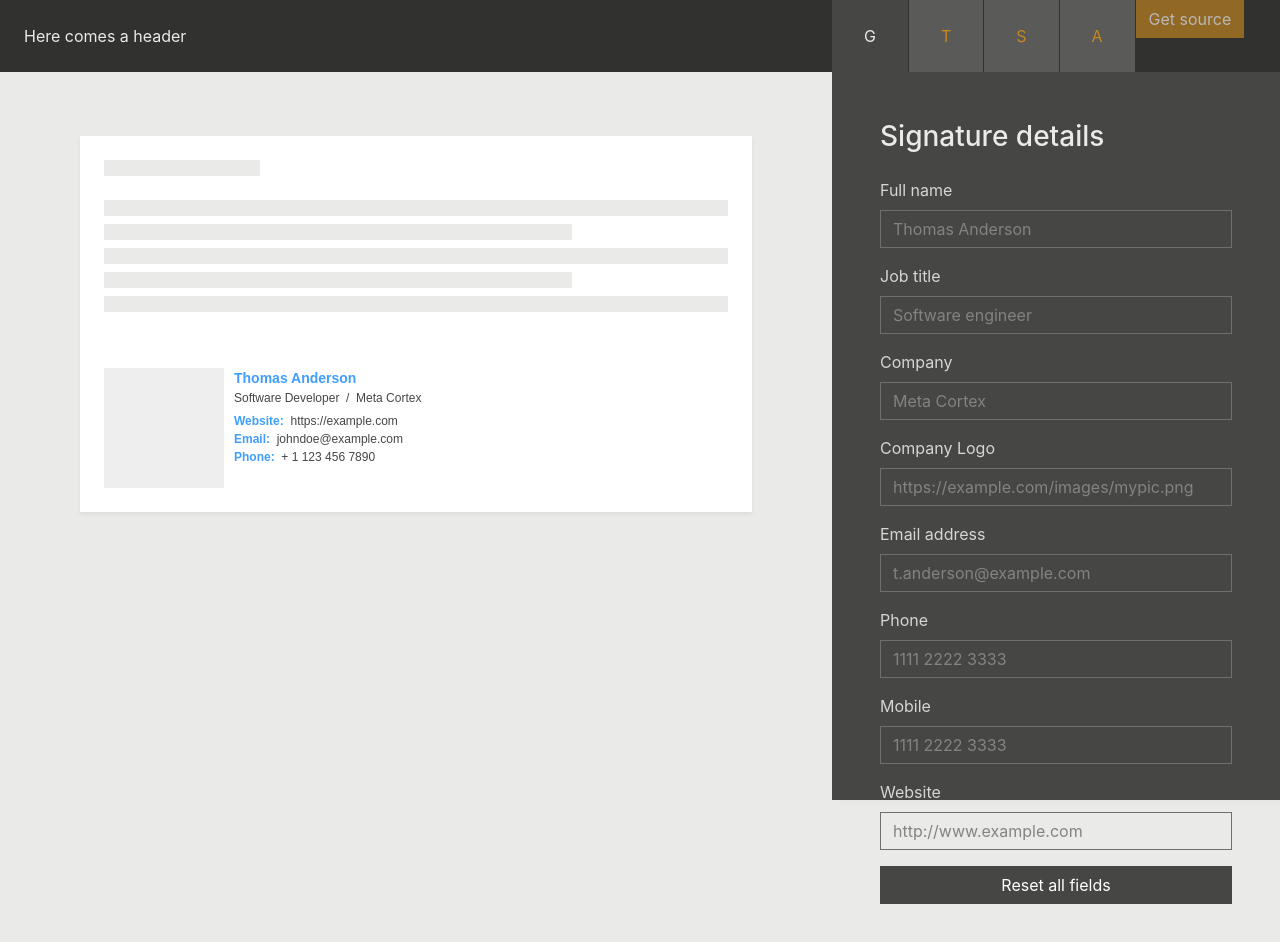
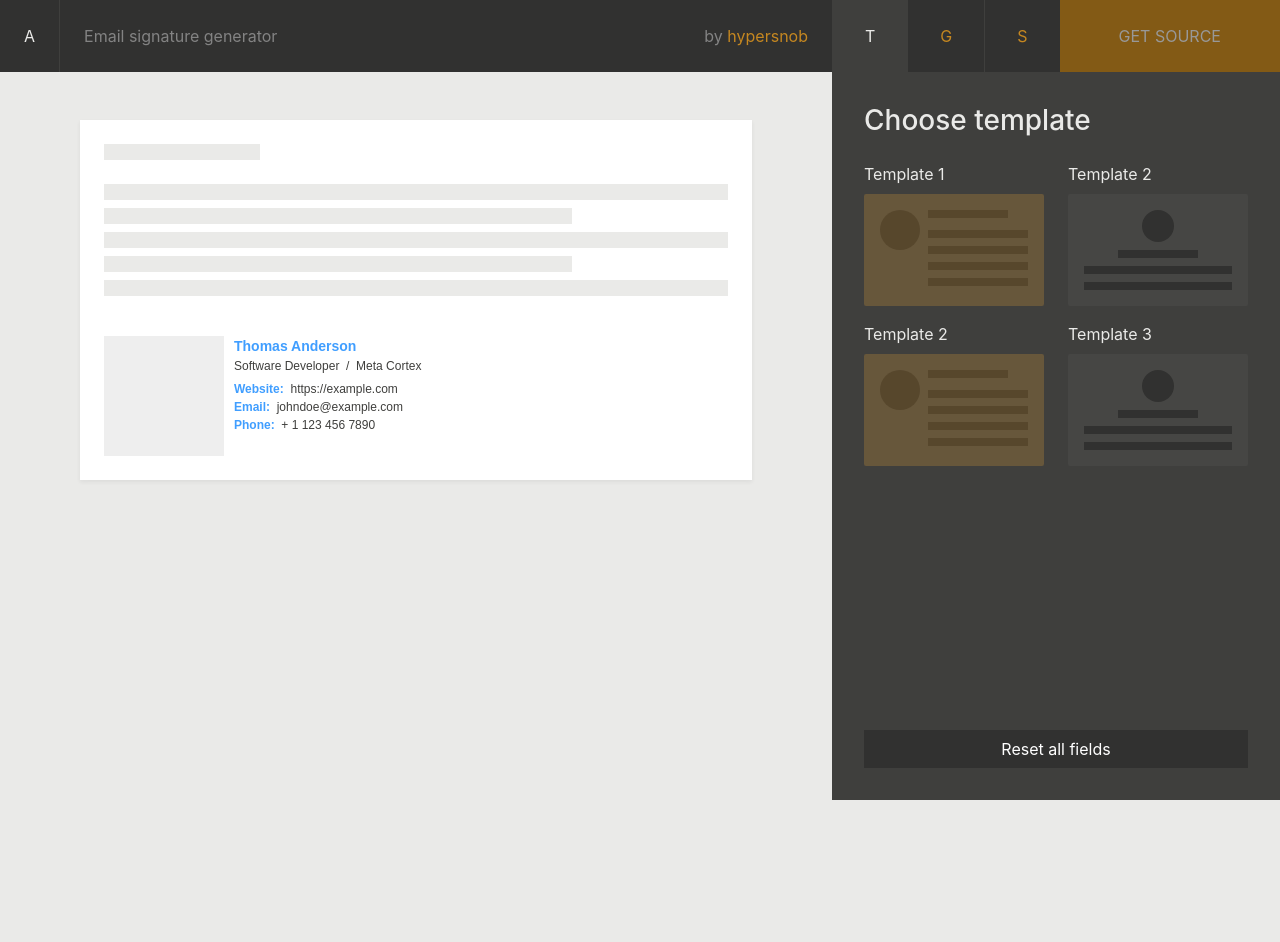
Before and after one commit to hypersnob/sigmy.email, a React (Create React App) app: page / in a window 1280 px wide. Shown: the top 942 px of the page. After the commit the page ends 800 px from the top, so only its background shows below. Built offline with nearby package versions, Linux system fonts and the light colour scheme.

Commit message:
Templates tab

```diff
--- a/src/App.js
+++ b/src/App.js
@@ -31,7 +31,7 @@ function App() {
   }
 
   function chooseTemplate(event) {
-    const template = event.target.closest('.tmb').id;
+    const template = event.target.closest('.template-tmb').id;
     if (state.template === template) return;
     setState({
       ...state,
--- a/src/components/controls.js
+++ b/src/components/controls.js
@@ -8,7 +8,7 @@ import cn from 'classnames'
 
 export default function Controls({template, signature, handleInputChange, chooseTemplate, reset}) {
 
-  const [activeTab, setActiveTab] = useState('general');
+  const [activeTab, setActiveTab] = useState('template');
 
   const toggle = tab => {
     if(activeTab !== tab) setActiveTab(tab);
@@ -19,18 +19,18 @@ export default function Controls({template, signature, handleInputChange, choose
       <Nav tabs className='form-tabs'>
         <NavItem>
           <NavLink
+            className={cn({ active: activeTab === 'template' })}
+            onClick={() => { toggle('template'); }}
+          >
+            T
+          </NavLink>
+        </NavItem>
+        <NavItem>
+          <NavLink
             className={cn({ active: activeTab === 'general' })}
             onClick={() => { toggle('general'); }}
           >
             G
-          </NavLink>
-        </NavItem>
-        <NavItem>
-          <NavLink
-            className={cn({ active: activeTab === 'template' })}
-            onClick={() => { toggle('template'); }}
-          >
-            T
           </NavLink>
         </NavItem>
         <NavItem>
@@ -41,27 +41,17 @@ export default function Controls({template, signature, handleInputChange, choose
             S
           </NavLink>
         </NavItem>
-        <NavItem>
-          <NavLink
-            className={cn({ active: activeTab === 'addons' })}
-            onClick={() => { toggle('addons'); }}
-          >
-            A
-          </NavLink>
-        </NavItem>
-        <NavItem>
         <SourceModal buttonLabel='Get source' signature={signature} template={template} />
-        </NavItem>
       </Nav>
-      <div className='p-5 form-wrapper d-flex flex-column'>
+      <div className='form-wrapper p-5 d-flex flex-column'>
+          <TabContent activeTab={activeTab}>
+            <TabPane tabId='template'>
+              <TemplateForm template={template} chooseTemplate={chooseTemplate} />
+            </TabPane>
+          </TabContent>
           <TabContent activeTab={activeTab}>
             <TabPane tabId='general'>
               <GeneralForm signature={signature} handleInputChange={handleInputChange} />
-          </TabPane>
-        </TabContent>
-        <TabContent activeTab={activeTab}>
-          <TabPane tabId='template'>
-            <TemplateForm template={template} chooseTemplate={chooseTemplate} />
             </TabPane>
           </TabContent>
           <TabContent activeTab={activeTab}>
@@ -69,13 +59,8 @@ export default function Controls({template, signature, handleInputChange, choose
               <SocialForm signature={signature} handleInputChange={handleInputChange} />
             </TabPane>
           </TabContent>
-        <TabContent activeTab={activeTab}>
-          <TabPane tabId='addons'>
-            Teaser form
-          </TabPane>
-        </TabContent>
           <div className='mt-auto'>
-          <Button onClick={reset} color='dark' block>Reset all fields</Button>
+            <Button onClick={reset} block>Reset all fields</Button>
           </div>
       </div>
     </aside>
--- a/src/components/forms/template-form.js
+++ b/src/components/forms/template-form.js
@@ -1,33 +1,47 @@
 import React from 'react'
-import { Form, Label } from 'reactstrap'
+import { Row, Col } from 'reactstrap'
+import cn from 'classnames'
+import template1 from '../../img/template-1.svg'
+import template2 from '../../img/template-2.svg'
 
-export function TemplateForm({chooseTemplate}) {
+export function TemplateForm({chooseTemplate, template}) {
   const templates = [
     {
       title: 'Template 1',
-      image: 'template-1.svg',
+      image: template1,
       current: 'templateOne'
     },
     {
       title: 'Template 2',
-      image: 'template-2.svg',
+      image: template2,
       current: 'templateTwo'
-    }
+    },
+    {
+      title: 'Template 2',
+      image: template1,
+      current: 'templateOne'
+    },
+    {
+      title: 'Template 3',
+      image: template2,
+      current: 'templateTwo'
+    },
+
   ]
 
   return (
     <>
       <h3 className='mb-4'>Choose template</h3>
-      <Form>
-      {templates.map(({title, image, current}, index) => (
-        <div key={index}>
-          <Label>{title}</Label>
-          <div className='tmb' id={current} onClick={chooseTemplate}>
-            <img src={'../images/' + image} alt={title} />
-          </div>
-        </div>
-      ))}
-      </Form>
+      <Row>
+        {templates.map(({title, image, current}, index) => (
+          <Col md='6' className='mb-3' key={index}>
+            <div className='mb-2'>{title}</div>
+            <div className={cn('template-tmb', {active: template === current})} id={current} onClick={chooseTemplate}>
+              <img className='img-fluid' src={image} alt={title} />
+            </div>
+          </Col>
+        ))}
+      </Row>
     </>
   )
 }
--- a/src/components/header.js
+++ b/src/components/header.js
@@ -2,8 +2,17 @@ import React from 'react'
 
 export default function Header(props) {
   return (
-    <header className='page-header p-4 text-light'>
-      Here comes a header
+    <header className='page-header text-light d-flex'>
+      <div className="border-right border-dark p-4">
+        A
+      </div>
+      <div className='d-flex justify-content-between flex-grow-1 align-items-center px-4 text-muted'>
+        <span className=''>Email signature generator</span>
+        <div>
+          <span>by</span>{' '}
+          <a href='https://github.com/hypersnob' target='_blank' rel="noopener noreferrer">hypersnob</a>
+        </div>
+      </div>
     </header>
   )
 }
--- a/src/components/preview.js
+++ b/src/components/preview.js
@@ -4,7 +4,7 @@ import { getSource } from '../utils/get-source'
 export default function Preview({signature, template}) {
 
   return (
-    <div className='py-5 py-lg-7 px-3'>
+    <div className='pt-5 pt-lg-7 px-3'>
       <div className='stage bg-white p-4 shadow-sm mx-auto'>
         <div className='dummy mb-6'>
           <div className='line w-25' />
--- a/src/components/source-modal.js
+++ b/src/components/source-modal.js
@@ -21,7 +21,7 @@ const SourceModal = (props) => {
 
   return (
     <>
-      <Button color='primary' onClick={toggle} disabled={isActive(signature)} >{buttonLabel}</Button>
+      <button className='main-cta' onClick={toggle} disabled={isActive(signature)}>{buttonLabel}</button>
       <Modal isOpen={modal} toggle={toggle} className={className} size='lg' >
         <ModalHeader toggle={toggle}>Your email signature</ModalHeader>
         <ModalBody>
--- a/src/scss/custom.scss
+++ b/src/scss/custom.scss
@@ -1,11 +1,12 @@
-#root{
+#root, main, aside{
   height: 100vh;
   display: flex;
 }
 
+main, aside{ flex-direction: column;}
+
 .control-wrapper {
-  box-shadow: .5rem 0 .5rem rgba($color: #000000, $alpha: .05);
-  width: 28rem;
+  flex: 0 0 28rem;
 }
 
 .page-header {
@@ -26,9 +27,24 @@
   }
 }
 
+.main-cta {
+  flex-grow: 1;
+  text-transform: uppercase;
+  background-color: $primary;
+  border: none;
+  color: $light;
+  &:disabled {
+    color: $gray-500;
+    background-color: darken($primary, 15%);
+    cursor: not-allowed;
+  }
+}
+
 .form{
   &-wrapper {
+    position: relative;
     overflow-y: scroll;
+    height: 100%;
     label{
       color: $gray-200;
     }
@@ -47,14 +63,29 @@
   }
   &-tabs {
     background-color: $black;
-    .nav-item:not(:first-child) {
-      margin-left: 1px;
-    }
-    .nav-link {
-      background-color: $gray-800;
+    .nav-item {
+      border-left: 1px solid $dark;
       &:not(.active){
         cursor: pointer;
       }
     }
   }
 }
+
+.template-tmb {
+  position: relative;
+  cursor: pointer;
+  &.active {
+    &:after {
+      content: '';
+      position: absolute;
+      top: 0;
+      left: 0;
+      right: 0;
+      bottom: 0;
+      z-index: 1;
+      background-color: rgba($primary, .25);
+      border-radius: 2px;
+    }
+  }
+}
--- a/src/scss/override.scss
+++ b/src/scss/override.scss
@@ -14,7 +14,7 @@ $gray-500: #989898;
 $gray-600: #838383;
 $gray-700: #6f6f6e;
 $gray-800: #5a5a59;
-$gray-900: #464645;
+$gray-900: #3f3f3d;
 $black:    #313130;
 
 $grays: ();
@@ -67,7 +67,7 @@ $colors: map-merge(
 );
 
 $primary:       #C58720;
-$secondary:     $gray-600;
+$secondary:     $black;
 $success:       $green;
 $info:          $cyan;
 $warning:       $yellow;
@@ -144,11 +144,11 @@ $spacers: map-merge(
     2: ($spacer * .5),
     3: $spacer,
     4: ($spacer * 1.5),
-    5: ($spacer * 3),
-    6: ($spacer * 3.5),
-    7: ($spacer * 4),
-    8: ($spacer * 5),
-    9: ($spacer * 6),
+    5: ($spacer * 2),
+    6: ($spacer * 2.5),
+    7: ($spacer * 3),
+    8: ($spacer * 4),
+    9: ($spacer * 5),
   ),
   $spacers
 );
@@ -230,7 +230,7 @@ $body-bg:                   $light;
 // // Set the number of columns and specify the width of the gutters.
 
 // $grid-columns:                12;
-// $grid-gutter-width:           30px;
+$grid-gutter-width:           24px;
 // $grid-row-columns:            6;
 
 
--- a/src/templates/template-one.js
+++ b/src/templates/template-one.js
@@ -27,15 +27,15 @@ export const templateOne = (signature) => (
                           <td valign="top" style="font-size: 0px;">
                             <p
                               style="font-size: 14px; font-family: Arial, Helvetica, sans-serif; margin: 0px; line-height: 150%; display: block;">
-                              <span style="color: rgb(64, 158, 255);">${signature.name}</span></p>
+                              <span style="color: rgb(64, 158, 255);">${signature.name || ''}</span></p>
                           </td>
                         </tr>
                         <tr>
                           <td valign="top" style="font-size: 0px; padding-bottom: 5px;">
                             <p
                               style="font-size: 12px; font-family: Arial, Helvetica, sans-serif; margin: 0px; line-height: 150%;">
-                              <span><span>${signature.job}</span></span><span><span
-                                  style="padding: 0px;">&nbsp;&nbsp;/&nbsp;&nbsp;</span><span>${signature.company}</span></span>
+                              <span><span>${signature.job || ''}</span></span><span><span
+                                  style="padding: 0px;">&nbsp;&nbsp;/&nbsp;&nbsp;</span><span>${signature.company || ''}</span></span>
                             </p>
                           </td>
                         </tr>
--- a/src/templates/template-two.js
+++ b/src/templates/template-two.js
@@ -1,4 +1,4 @@
 export const templateTwo = (signature) => (
-  `<h1>${signature.name}</h1>
-  <h3>${signature.job}</h3>`
+  `<h1>${signature.name || ''}</h1>
+  <h3>${signature.job || ''}</h3>`
 )
```
Also changed, not shown: src/components/forms/addons-form.js (deleted, +0 -33 lines), src/img/template-1.svg (added), src/img/template-2.svg (added). Lines whose indentation alone changed are shown as unchanged.
